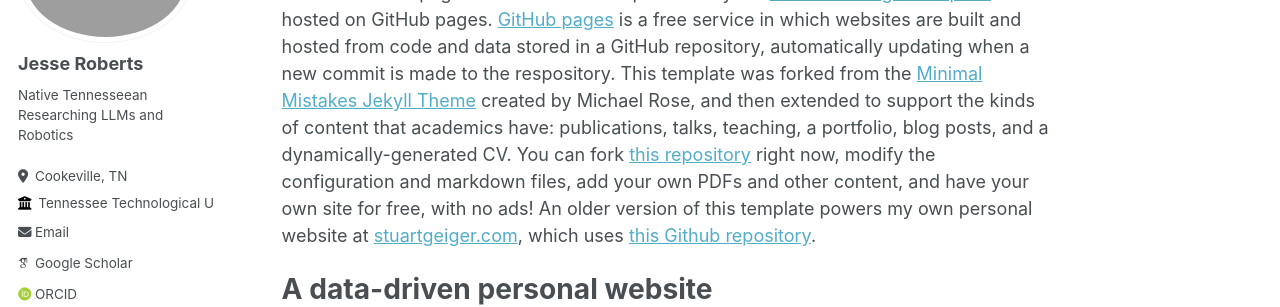
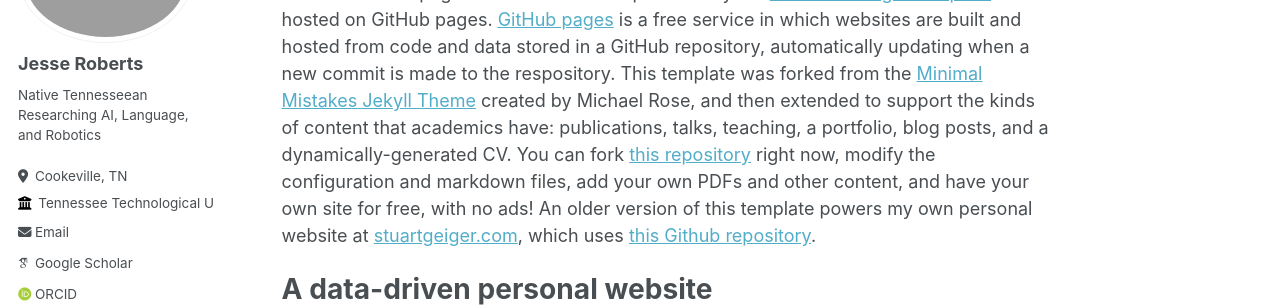
Before and after one commit to JesseTNRoberts/JesseTNRoberts.github.io, a Jekyll site: the page built from _pages/about.md, in a window 1280 px wide. Shown: the part 197-504 px from the top of the page. Built offline with Jekyll 4.4.1, drawn with Linux system fonts in a browser that asks for light colours; some web fonts are replaced.

Commit message:
Update _config.yml

```diff
--- a/_config.yml
+++ b/_config.yml
@@ -24,7 +24,7 @@ author:
   avatar           : "profile_new.png"
   name             : "Jesse Roberts"
   pronouns         : # example: "she/her"
-  bio              : "Native Tennesseean Researching LLMs and Robotics"
+  bio              : "Native Tennesseean Researching AI, Language, and Robotics"
   location         : "Cookeville, TN"
   employer         : "Tennessee Technological University"
   uri              : # URL
```
